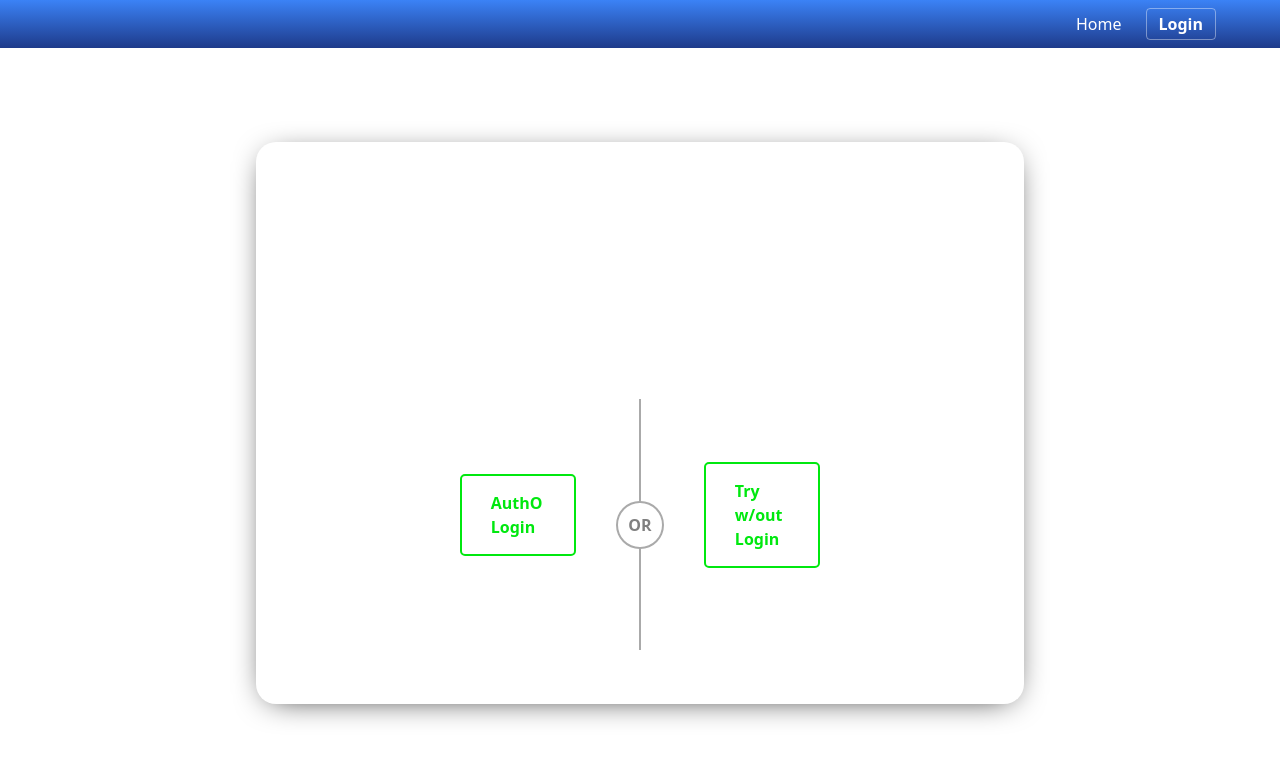
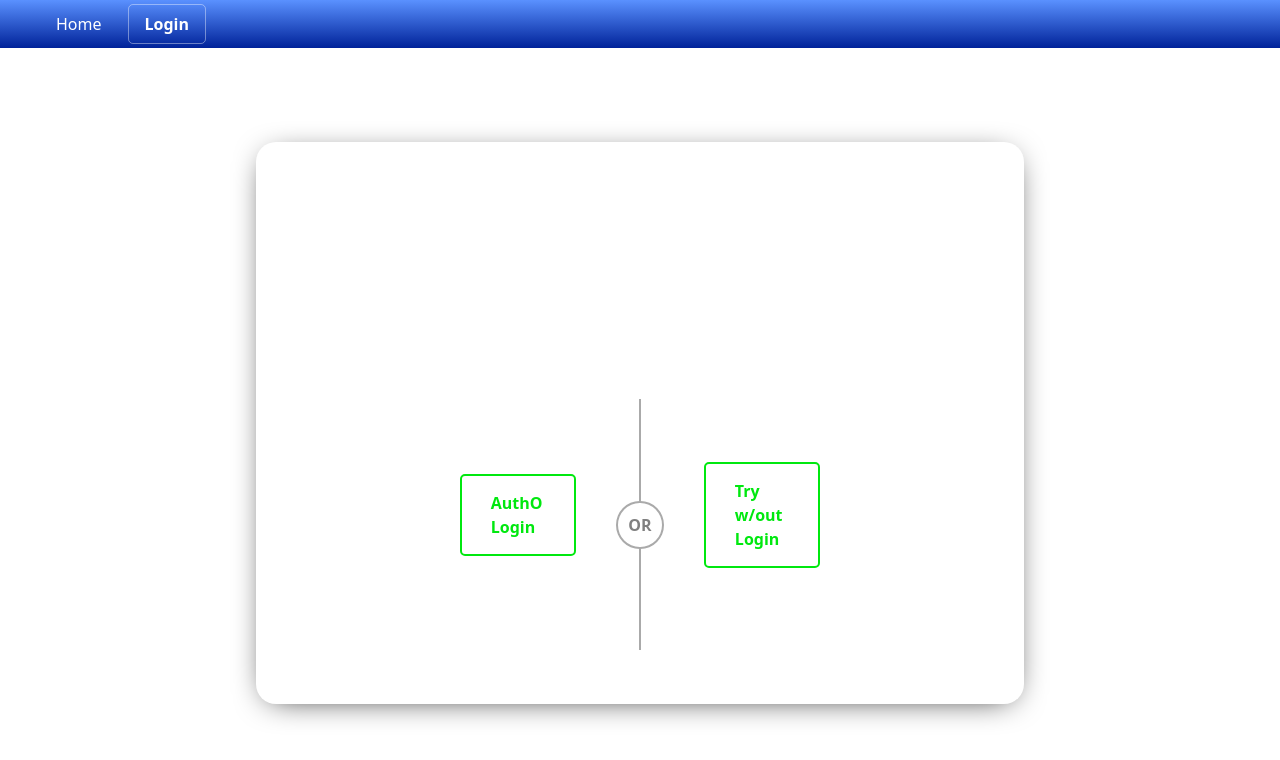
Before and after one commit to Crod7/Chat-Gpt-App, a Next.js app: page /login in a window 1280 px wide. Shown: the top 760 px of the page. Built offline with nearby package versions, Linux system fonts and the light colour scheme; no server answers.

Commit message:
Completed transferring all css files from tailwind to regular css.

```diff
--- a/src/components/Navbar.tsx
+++ b/src/components/Navbar.tsx
@@ -1,3 +1,4 @@
+
 import React from 'react';
 import { useUser } from '@auth0/nextjs-auth0/client';
 import Link from 'next/link';
@@ -10,29 +11,26 @@ function Navbar() {
   }
 
   return (
-    <nav
-      className="bg-gradient-to-b from-blue-500 to-blue-900 text-white p-4
-    py-3 px-6 flex justify-between items-center"
-    >
-      <ul className="flex items-center space-x-6 text-white ml-auto mr-10">
-        <li>
+    <nav className="navbar">
+      <ul className="nav-list">
+        <li className="nav-item">
           <Link href="/">Home</Link>
         </li>
         {user ? (
           <>
-            <li>
+            <li className="nav-item">
               <Link href="/dashboard">Dashboard</Link>
             </li>
-            <li>
+            <li className="nav-item">
               <Link href="/profile">Profile</Link>
             </li>
           </>
         ) : (
-          <div className="flex items-center">
-            <li>
+          <div className="login-wrapper">
+            <li className="nav-item">
               <Link
                 href="/api/auth/login"
-                className="text-white border border-white border-opacity-40 hover:border-opacity-100 rounded px-3 py-1 font-bold"
+                className="login-link"
               >
                 Login
               </Link>
@@ -41,17 +39,17 @@ function Navbar() {
         )}
       </ul>
       {user && (
-        <div className="flex items-center">
+        <div className="user-wrapper">
           {user.picture && (
             <img
               src={user.picture}
               alt={user.name || 'User'}
-              className="w-8 h-8 rounded-full mr-3"
+              className="user-avatar"
             />
           )}
           <Link
             href="/api/auth/logout"
-            className="text-white border border-white border-opacity-40 hover:border-opacity-100 rounded px-3 py-1 font-bold"
+            className="logout-link"
           >
             Logout
           </Link>
--- a/src/components/home/Conversation.tsx
+++ b/src/components/home/Conversation.tsx
@@ -16,23 +16,21 @@ const Conversation: React.FC<ConversationProps> = ({ conversation }) => {
   const defaultImage = '/image.png';
 
   return (
-    <div className="flex-col justify-start">
-      {/* Use flex-col to stack items vertically */}
+    <div className="conversation-container">
       {conversation.map((message: Message, index: number) => (
-        <div key={index} className="flex justify-start items-center">
-          {/* flex makes img stand next to the message */}
+        <div key={index} className="message-container">
           {message.text.substring(0, 2) === 'us' && user ? (
             <img
               src={user.picture || defaultImage}
               alt="User"
-              className="w-12 h-12 rounded-full m-2"
+              className="message-image"
             />
           ) : null}
           {message.text.substring(0, 2) === 'ai' && user ? (
             <img
               src={'/assets/aiIcon.png' || defaultImage}
               alt="User"
-              className="w-12 h-12 rounded-full m-2"
+              className="message-image"
             />
           ) : null}
           {message.text}
--- a/src/styles/components/ChatBox.css
+++ b/src/styles/components/ChatBox.css
@@ -4,7 +4,6 @@
 .chat-box {
     border-radius: 4px;
     padding: 0px;
-    box-shadow: 0 2px 4px rgba(0, 0, 0, 0.2);
     color: var(--primaryFont);
     width: 100vw;
     height: 89vh;
@@ -29,6 +28,10 @@
     padding: 8px;
   }
 
+  .input-box:focus {
+    outline: none;
+  }
+
   .submit-button-chatbox {
     position: relative;
     right: 0;
--- /dev/null
+++ b/src/styles/components/Conversation.css
@@ -0,0 +1,19 @@
+
+.conversation-container {
+    display: flex;
+    flex-direction: column;
+    justify-content: flex-start;
+  }
+
+  .message-container {
+    display: flex;
+    justify-content: flex-start;
+    align-items: center;
+  }
+
+  .message-image {
+    width: 3rem;
+    height: 3rem;
+    border-radius: 50%;
+    margin: 0.5rem;
+  }
--- a/src/styles/components/LoadingElement.css
+++ b/src/styles/components/LoadingElement.css
@@ -1,5 +1,7 @@
 .loading-element {
     animation: rotate 0.5s linear infinite;
+    margin-left: 4rem;
+    margin-top: 0.75rem;
   }
 
   @keyframes rotate {
--- /dev/null
+++ b/src/styles/components/Navbar.css
@@ -0,0 +1,59 @@
+/* Navbar.css */
+
+.navbar {
+    background: linear-gradient(to bottom, #5a91ff, #002299);
+    color: white;
+    padding: 0.5rem 2rem;
+    height: 3rem;
+    display: flex;
+    justify-content: space-between;
+    align-items: center;
+  }
+
+  .nav-list {
+    display: flex;
+    list-style: none;
+    margin: 0;
+    padding: 0;
+  }
+
+  .nav-item {
+    margin-left: 1.5rem;
+  }
+
+  .login-link,
+  .logout-link {
+    color: white;
+    border: 1px solid rgba(255, 255, 255, 0.4);
+    margin: 2px;
+    border-radius: 5px;
+    padding: 0.5rem 1rem;
+    font-weight: bold;
+    text-decoration: none;
+    transition: border-opacity 0.3s;
+  }
+
+  .login-link:hover,
+  .logout-link:hover {
+    border: 1px solid rgb(255, 255, 255);
+  }
+
+  .user-avatar {
+    width: 40px;
+    height: 40px;
+    border-radius: 50%;
+    margin-right: 0.5rem;
+  }
+
+
+/* Custom class for the outer wrapper of login-related elements */
+.login-wrapper {
+    display: flex;
+    align-items: center;
+  }
+
+  /* Custom class for the outer wrapper of user-related elements */
+  .user-wrapper {
+    display: flex;
+    align-items: center;
+  }
--- a/src/styles/import.css
+++ b/src/styles/import.css
@@ -1,3 +1,5 @@
+/* Import all css files here, then import this to global*/
+
 /* Pages*/
 @import url('./pages/login.css');
 
@@ -5,14 +7,9 @@
 @import url('./components/LoadingScreen.css');
 @import url('./components/ChatBox.css');
 @import url('./components/LoadingElement.css');
-
+@import url('./components/Conversation.css');
+@import url('./components/Navbar.css');
 
 
 /* Containers */
 @import url('./containers/HomeContainer.css')
-
-/*
-STILL NEED TO TRANSFER FROM TAILWIND TO CSS
-conversation
-navbar
-*/
```
